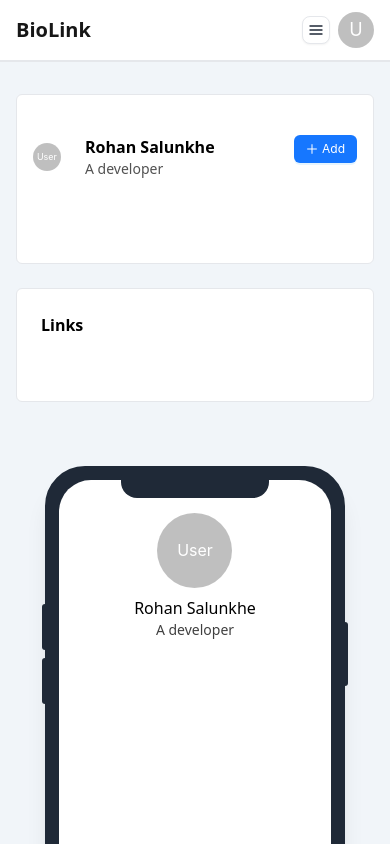
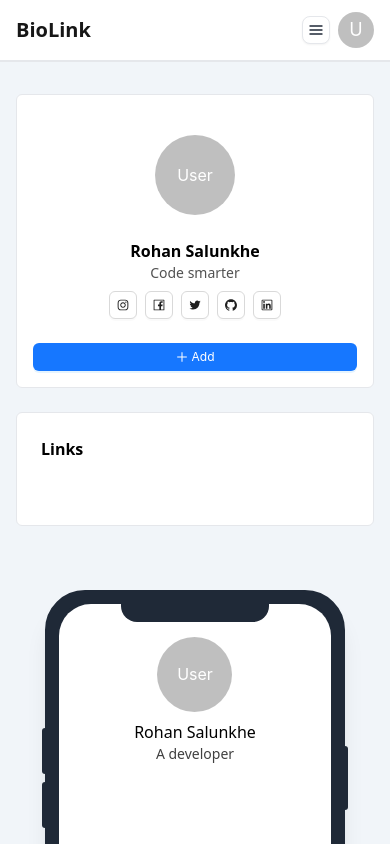
Before and after one commit to amrohan/biolink, a React (Vite) app in the folder frontend/: page /editor in a window 390 px wide. Shown: the top 844 px of the page. Built offline with nearby package versions, Linux system fonts and the light colour scheme.

Commit message:
add:layout and social links

```diff
--- a/frontend/src/components/UiBuilder.tsx
+++ b/frontend/src/components/UiBuilder.tsx
@@ -1,5 +1,5 @@
 
-import { PlusOutlined } from "@ant-design/icons";
+import { FacebookOutlined, GithubOutlined, InstagramOutlined, LinkedinOutlined, PlusOutlined, TwitterOutlined } from "@ant-design/icons";
 import { Avatar, Button, Form, Input, Modal } from "antd";
 import { useState } from "react";
 import { LinkCard } from "./LinkCard";
@@ -35,11 +35,42 @@ export type Url = {
 export default function UiBuilder() {
   const { links, setLinks } = useLinks();
   const [isModalOpen, setIsModalOpen] = useState(false);
+  const [isSocialOpen, setSocialOpen] = useState(false)
   const [form] = Form.useForm();
+  const [socialForm] = Form.useForm();
   const showModal = () => {
     setIsModalOpen(true);
   };
 
+  const iconLinks = [
+    {
+      title: "Instagram",
+      url: "instagram",
+      icon: <InstagramOutlined />,
+    },
+    {
+      title: "Facebook",
+      url: "facebook",
+      icon: <FacebookOutlined />,
+    },
+    {
+      title: "x(Twitter)",
+      url: "twitter",
+      icon: <TwitterOutlined />,
+    },
+    {
+      title: "Github",
+      url: "github",
+      icon: <GithubOutlined />,
+    },
+    {
+      title: "LinkedIn",
+      url: "linkedin",
+      icon: <LinkedinOutlined />,
+    },
+  ];
+
+  // hnadling ui
   const handleOk = () => {
     form
       .validateFields()
@@ -59,25 +90,49 @@ export default function UiBuilder() {
     form.resetFields();
   };
 
+  const handleSocialOk = () => {
+    socialForm.validateFields()
+      .then((values) => {
+        console.log("Collected Social Links:", values);
+        setSocialOpen(false);
+      })
+      .catch((error) => {
+        console.error("Validation Failed:", error);
+      });
+  };
+
+  const handleSocialCancel = () => {
+    setSocialOpen(false);
+    socialForm.resetFields();
+  };
+
   return (
     <>
       <main className="w-full h-full rounded-md p-4 bg-white border">
-        <div className="h-28 mt-6 flex justify-start items-start w-full">
-          <div className="w-8/12 flex justify-start items-center gap-6">
+        <div className="mi-h-28 max-h-fit mt-6 flex flex-col md:flex-row justify-start items-start w-full">
+          <div className="w-full md:w-11/12 flex flex-col md:flex-row justify-start items-center gap-6">
             <Avatar
               style={{ fontSize: "16px" }}
-              size={{ lg: 64, xl: 80, xxl: 100 }}
-            >
+              size={80} >
               User
             </Avatar>
-            <div className="flex flex-col justify-start items-start">
+            <div className="flex flex-col justify-start items-center md:items-start">
               <h1 className="font-semibold">Rohan Salunkhe</h1>
-              <p className=" text-sm text-neutral-600">A developer</p>
+              <p className=" text-sm  text-neutral-600">Code smarter</p>
+              <div className="flex justify-start items-center gap-2 mt-2">
+                {iconLinks.map((item) => (
+                  <Button icon={item.icon} key={item.title}
+                    onClick={() => setSocialOpen(true)}
+                  >
+                  </Button>
+                ))}
+              </div>
             </div>
           </div>
-          <div className="w-4/12 flex justify-end items-center">
+          <div className="w-full mt-6 md:mt-0 md:w-1/12 flex justify-end items-center">
             <Button
               size="middle"
+              block
               type="primary"
               icon={<PlusOutlined />}
               onClick={showModal}
@@ -129,6 +184,39 @@ export default function UiBuilder() {
         </ul>
       </div>
 
+      {/* Model Social Links */}
+      <Modal
+        title="Add Socials"
+        open={isSocialOpen}
+        onOk={handleSocialOk}
+        onCancel={handleSocialCancel}
+      >
+        <Form form={socialForm} layout="vertical">
+          {iconLinks.map((item) => (
+            <Form.Item
+              key={item.url}
+              name={item.url}
+              label={
+                <span className="flex justify-start items-center gap-1.5">
+                  {item.icon} {item.title}
+                </span>
+              }
+              rules={[
+                { required: false, message: `Please enter a ${item.title} URL.` },
+                {
+                  type: "url",
+                  message: "Please enter a valid URL (e.g., https://example.com).",
+                },
+              ]}
+            >
+              <Input placeholder={`Enter your ${item.title} link`} />
+            </Form.Item>
+          ))}
+        </Form>
+      </Modal>
+
+
+
     </>
   );
 }
```
